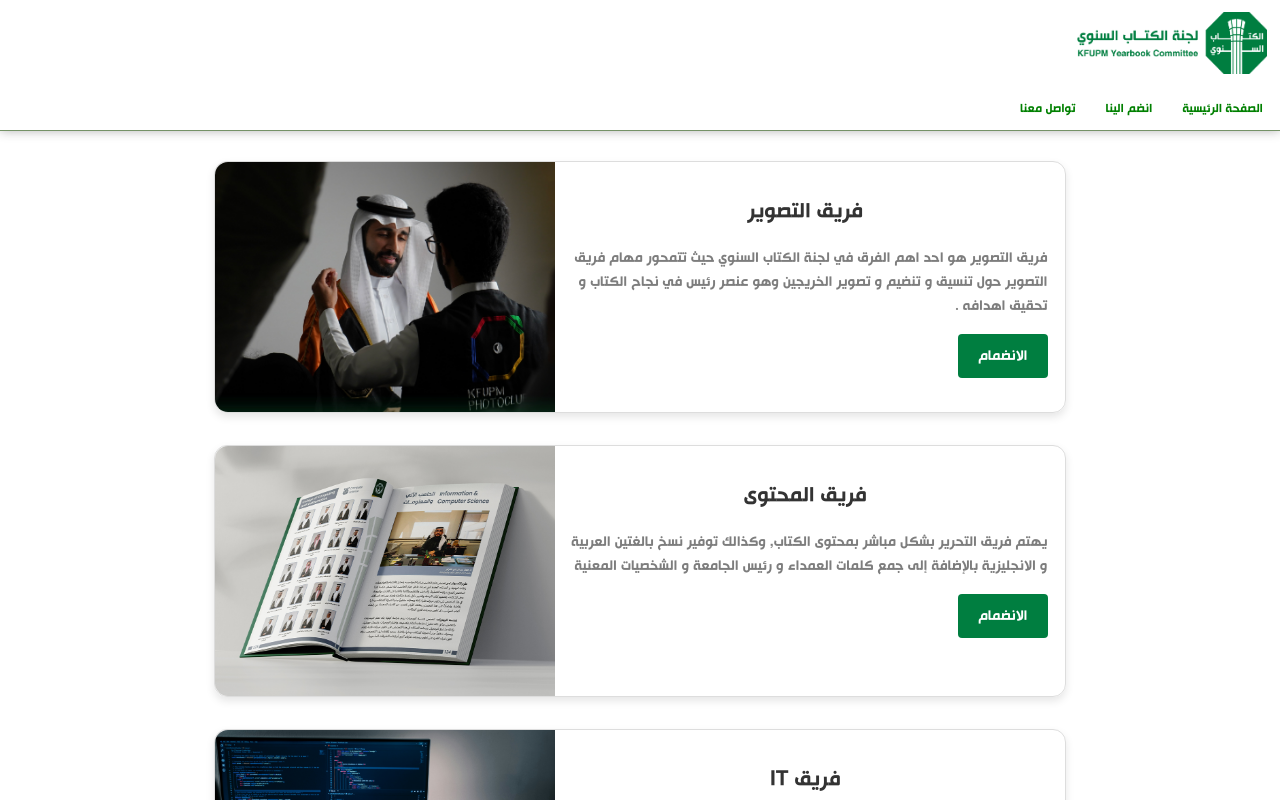
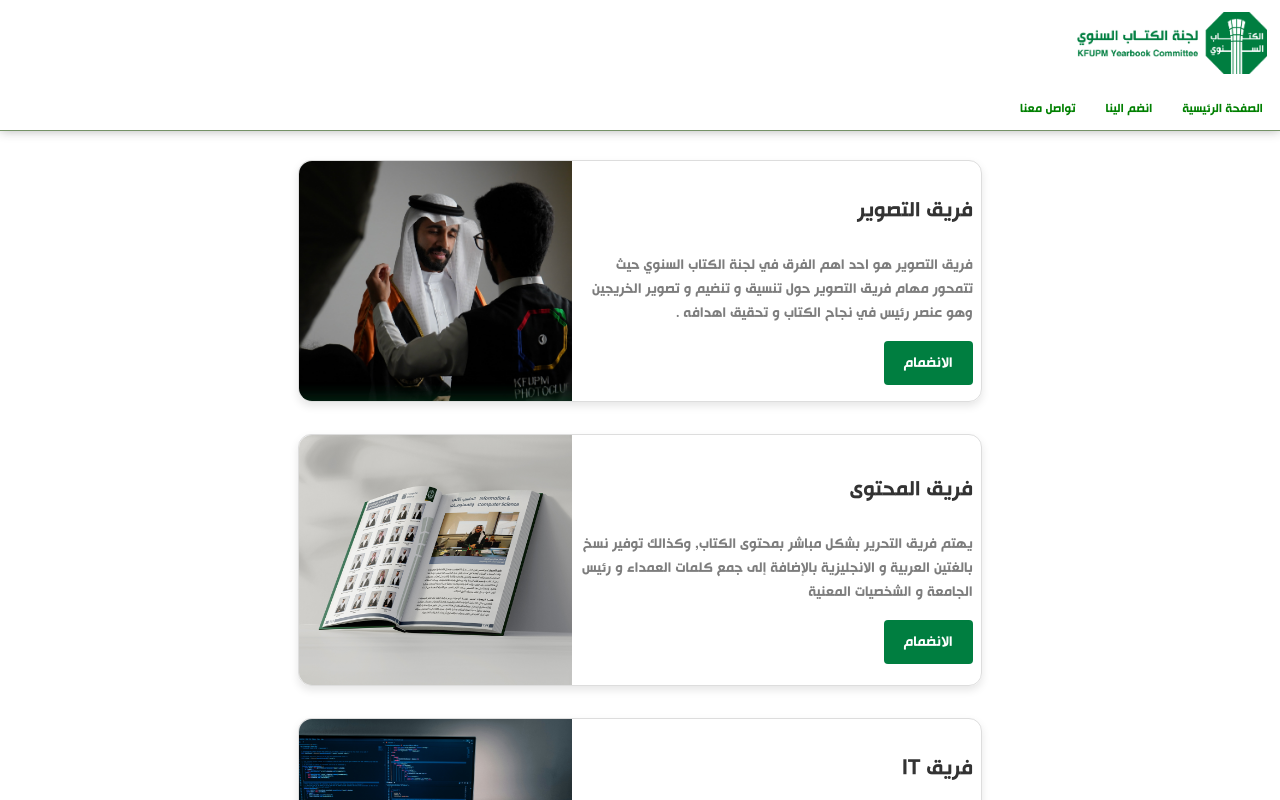
Before and after one commit to Waleed201/my-react-app, a React (Vite) app: page /joinus in a window 1280 px wide. Shown: the top 800 px of the page. Built offline with nearby package versions, Linux system fonts and the light colour scheme.

Commit message:
<real almost>

```diff
--- a/src/css/App.css
+++ b/src/css/App.css
@@ -1,5 +1,6 @@
 #root {
   margin: 0 auto;
+  margin-top: 130px;
 }
 
 
--- a/src/css/Header.css
+++ b/src/css/Header.css
@@ -1,6 +1,11 @@
 header{
     width: 100vw;
     box-shadow: 1rem ;
+    position: fixed;
+    top: 0;
+    left: 0;
+    background-color: #fff;
+    z-index: 2;
 }
 .Contant{
     border-bottom: 1px solid rgb(117, 146, 103);
@@ -15,7 +20,7 @@ header{
     width: 15%;
     margin: 5px 8px;
     max-height: 120px;
-    max-width: 313px;
+    max-width: 230px;
     min-width: 150px;
 }
 aside{
--- a/src/css/Home.css
+++ b/src/css/Home.css
@@ -39,6 +39,12 @@
     justify-content: center; /* Added */
 }
 
+.YearBookCard .cardContant{
+    display: flex;
+    flex-direction: column;
+    align-items: center;
+}
+
 .YearBookCard h1{
     font-size: 3.5rem;
     font-weight: 700;
@@ -58,7 +64,19 @@
     color: green;
 }
 
-@media (max-width: 650px) {
+.YearBookCard a{
+    color: white;
+    background-color: #007e40;
+    padding: 10px 20px;
+    border-radius: 4px;
+    text-decoration: none;
+    display: inline-block;
+    font-weight: bold;
+    transition: background-color 0.3s ease;
+
+}
+
+@media (max-width: 850px) {
     .home-container{
         margin: 10px 20px;
         gap: 20px;
--- a/src/css/TeamCard.css
+++ b/src/css/TeamCard.css
@@ -21,10 +21,14 @@
     object-fit: cover;
 }
 
-.team-card div {
+.team-card .cardContant {
+    display: flex;
+    flex-direction: column;
+    justify-content: center;
+    align-items: start;
     text-align: right;
     direction: rtl;
-    width: 57%;
+
     margin: 16px 8px;
 }
 .team-card div h2 {
--- a/src/css/contact.css
+++ b/src/css/contact.css
@@ -8,6 +8,7 @@
     background-position: center;
     background-repeat: no-repeat;
     height: 42vh;
+    width: 100vw;
     color: aliceblue;
 }
 
--- a/src/pages/Home.jsx
+++ b/src/pages/Home.jsx
@@ -1,6 +1,8 @@
 import React, { useState, useEffect } from "react"; // Ensure this is at the top
+import { Link } from 'react-router-dom';
 import Header from "./Header"; // Correct path
 import Yearbook from "../assets/Photos/YearbookImg-removebg-preview.png";
+
 
 import "../css/App.css";
 import "../css/Home.css";
@@ -32,13 +34,14 @@ function Home() {
             src={Yearbook}
             alt="YearBookPhoto"
           />
-          <div>
+          <div className="cardContant">
             <h1>لجنة الكتاب السنوي</h1>
             <p>
               هنا حيث يكتب <span>التاريخ</span>
               <br />
-              ليصبح ذكرا <span>جميلة</span>
+              ليصبح ذكرى <span>جميلة</span>
             </p>
+            <Link to="/joinus">كن جزاء من الفريق</Link>
           </div>
         </div>
         <div className="YearBookCard">
--- a/src/pages/TeamCard.jsx
+++ b/src/pages/TeamCard.jsx
@@ -5,10 +5,10 @@ function TeamCard({ teamName, details, imageUrl, joinLink }) {
   return (
     <div className="team-card">
       <img src={imageUrl} alt={teamName} />
-      <div>
+      <div className="cardContant">
         <h2>{teamName}</h2>
         <p>{details}</p>
-        <a href={joinLink}>الانضمام</a>
+        <div><a href={joinLink}>الانضمام</a></div>
       </div>
     </div>
   );
```
